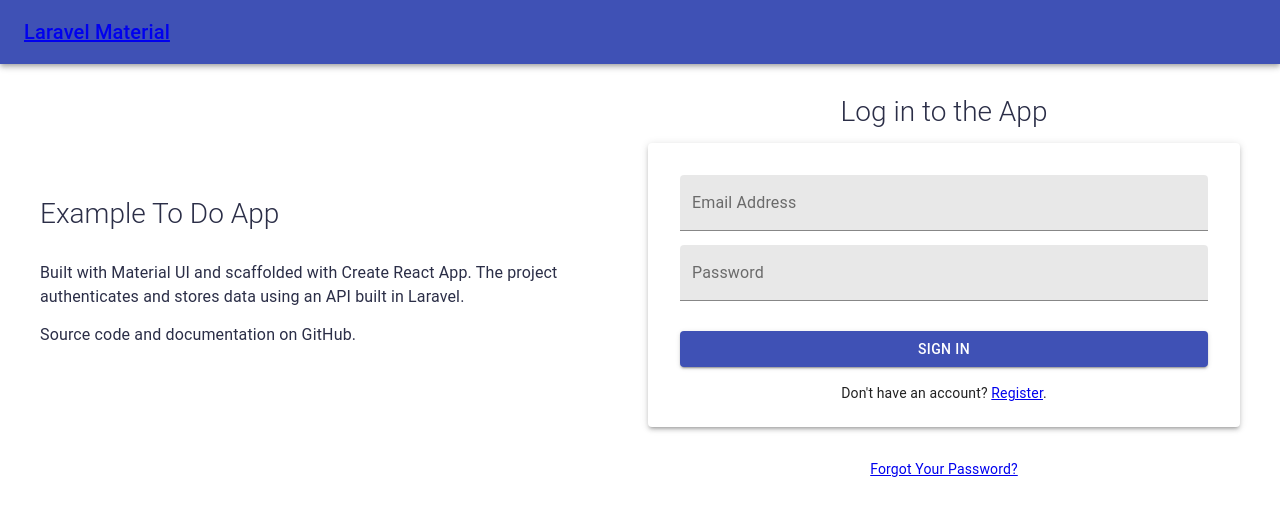
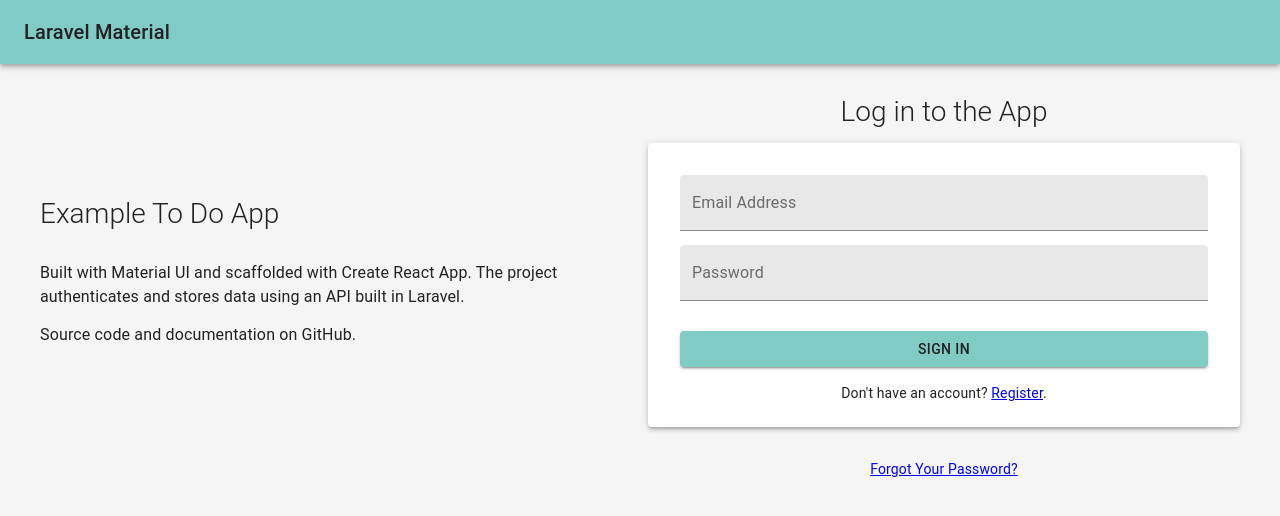
Before and after one commit to devinsays/laravel-react-material, a React (Create React App) app: page / in a window 1280 px wide. Shown: the top 516 px of the page. Built offline with nearby package versions, Linux system fonts and the light colour scheme; the HTML template or start-up script is replaced by a standard one.

Commit message:
Update styling.

```diff
--- a/src/components/Header.js
+++ b/src/components/Header.js
@@ -13,15 +13,6 @@ import {
 } from "@material-ui/core";
 
 import * as actions from "../store/actions";
-
-const useStyles = makeStyles(() => ({
-  root: {
-    flexGrow: 1
-  },
-  title: {
-    flexGrow: 1
-  }
-}));
 
 function Header(props) {
   const classes = useStyles();
@@ -49,11 +40,12 @@ function Header(props) {
   };
 
   return (
-    <div className={classes.root}>
     <AppBar position="static">
       <Toolbar>
         <Typography component="h1" variant="h6" className={classes.title}>
-            <Link to="/">Laravel Material</Link>
+          <Link to="/" className={classes.titleLink}>
+            Laravel Material
+          </Link>
         </Typography>
         {props.isAuthenticated && (
           <div>
@@ -88,9 +80,18 @@ function Header(props) {
         )}
       </Toolbar>
     </AppBar>
-    </div>
   );
 }
+
+const useStyles = makeStyles(theme => ({
+  title: {
+    flexGrow: 1
+  },
+  titleLink: {
+    color: theme.text,
+    textDecoration: "none"
+  }
+}));
 
 const mapStateToProps = state => ({
   isAuthenticated: state.Auth.isAuthenticated
--- a/src/index.css
+++ b/src/index.css
@@ -22,7 +22,8 @@ body {
   -moz-osx-font-smoothing: grayscale;
   line-height: 1.3;
   font-size: 100%;
-  color: #2b2e47;
+  color: #222;
+  background: #f5f5f6;
 }
 
 img,
--- a/src/pages/Dashboard.js
+++ b/src/pages/Dashboard.js
@@ -1,19 +1,19 @@
 import React, { Component } from "react";
-import { connect } from "react-redux";
 import {
   Box,
   TextField,
   Button,
   Typography,
   Grid,
-  Paper
+  Paper,
+  Container,
+  Table,
+  TableBody,
+  TableCell,
+  TableHead,
+  TableRow
 } from "@material-ui/core";
 import AddIcon from "@material-ui/icons/Add";
-import Table from "@material-ui/core/Table";
-import TableBody from "@material-ui/core/TableBody";
-import TableCell from "@material-ui/core/TableCell";
-import TableHead from "@material-ui/core/TableHead";
-import TableRow from "@material-ui/core/TableRow";
 
 import { apiBase } from "../config";
 import Http from "../Http";
@@ -100,7 +100,7 @@ class Dashboard extends Component {
     const { data, error } = this.state;
 
     return (
-      <div className="container py-5">
+      <Container maxWidth="md">
         <Box mb={6}>
           <Typography component="h2" variant="h3">
             Add a To Do
@@ -117,17 +117,22 @@ class Dashboard extends Component {
               direction="row"
               justify="flex-start"
               alignItems="stretch"
+              spacing={2}
             >
+              <Grid item>
                 <TextField
                   name="todo"
                   label="Add a New To Do"
                   onChange={this.handleChange}
                   variant="filled"
                 />
+              </Grid>
+              <Grid item>
                 <Button type="submit" variant="contained" color="primary">
                   Add
                   <AddIcon>+</AddIcon>
                 </Button>
+              </Grid>
             </Grid>
           </form>
         </Box>
@@ -138,7 +143,6 @@ class Dashboard extends Component {
           </div>
         )}
 
-        <div className="todos">
         <Typography component="h2" variant="h3">
           Open To Dos
         </Typography>
@@ -171,15 +175,9 @@ class Dashboard extends Component {
             </TableBody>
           </Table>
         </Paper>
-        </div>
-      </div>
+      </Container>
     );
   }
 }
 
-const mapStateToProps = state => ({
-  isAuthenticated: state.Auth.isAuthenticated,
-  user: state.Auth.user
-});
-
-export default connect(mapStateToProps)(Dashboard);
+export default Dashboard;
--- a/src/theme.js
+++ b/src/theme.js
@@ -1,6 +1,24 @@
 import { createMuiTheme } from "@material-ui/core/styles";
 
 const theme = createMuiTheme({
+  text: "#222",
+  white: "#fff",
+  bg1: "#F5F5F6",
+  bg2: "#E1E2E1",
+  palette: {
+    primary: {
+      light: "#b2fef7",
+      main: "#80cbc4",
+      dark: "#4f9a94",
+      contrastText: "#222"
+    },
+    secondary: {
+      light: "#e6ceff",
+      main: "#b39ddb",
+      dark: "#836fa9",
+      contrastText: "#222"
+    }
+  },
   typography: {
     fontSize: 16,
     h1: {
```
Also changed, not shown: src/components/LoginForm.js (added), 1 other file (tests, documents, lock files or other folders). Lines whose indentation alone changed are shown as unchanged.
